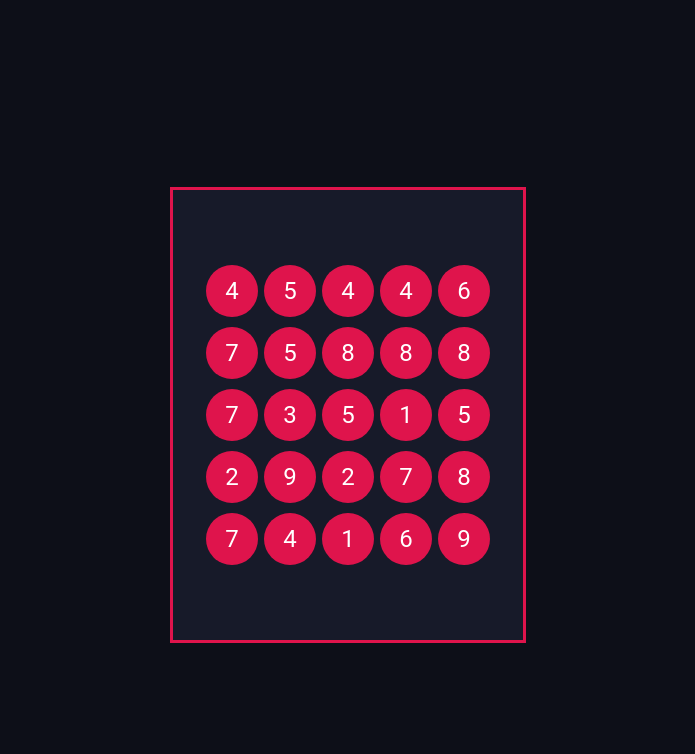
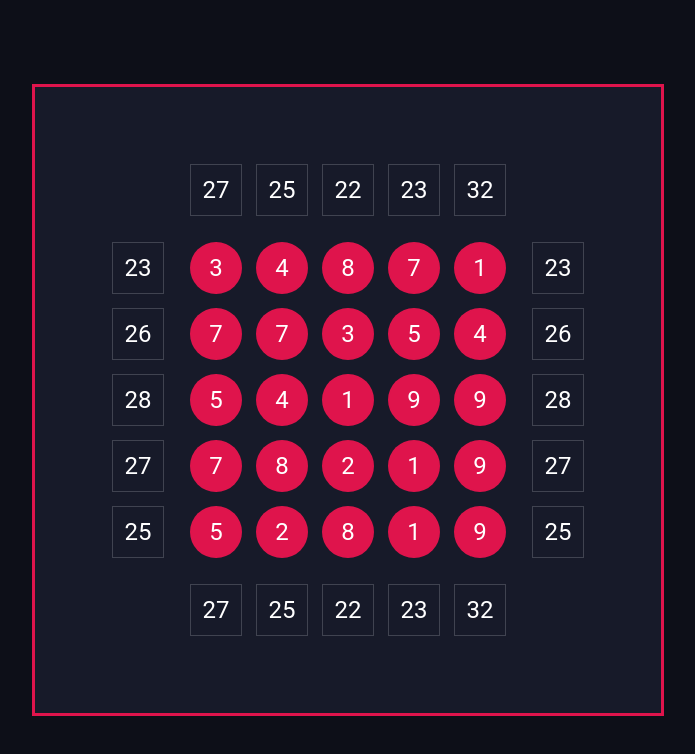
Before and after one commit to mateuszmagier/rullo, a plain HTML site: page index.html in a window 1280 px wide. Shown: the whole page, without its empty margins (292-987 px from the left). Drawn offline with Linux system fonts and the light colour scheme.

Commit message:
Add sum components in rows and columns (currently they contain current sums).

```diff
--- a/js/rullo.js
+++ b/js/rullo.js
@@ -1,3 +1,9 @@
+/*
+    ============
+    RulloRow
+    ============
+*/
+
 let RulloRow = function (numbersArray) {
     this.numbers = numbersArray;
     this.currentRowSum = -1; // current sum of "on" balls in row
@@ -19,13 +25,26 @@
     return this.currentRowSum;
 };
 
+RulloRow.prototype.createTargetSumElement = function () {
+    let targetSumElem = document.createElement("div");
+    targetSumElem.classList.add("target-sum");
+    let number = document.createElement("span");
+    number.classList.add("sum__number");
+    number.textContent = this.currentRowSum;
+    targetSumElem.appendChild(number);
+    return targetSumElem;
+};
+
 /*
     creates and returns HTML element of row containing balls
 */
 RulloRow.prototype.createRowElement = function () {
     let ball, number;
+    let targetSum;
     let row = document.createElement("div");
     row.classList.add("row");
+    targetSum = this.createTargetSumElement();
+    row.appendChild(targetSum);
     for (let i = 0; i < this.numbers.length; i++) {
         ball = document.createElement("div");
         ball.classList.add("ball", "ball--on");
@@ -35,6 +54,7 @@
         ball.appendChild(number);
         row.appendChild(ball);
     }
+    row.appendChild(targetSum.cloneNode(true));
     this.rowElement = row;
     return row;
 };
@@ -43,15 +63,69 @@
     return this.rowElement;
 };
 
-RulloRow.prototype.generateTargetRowSum = function() {
+RulloRow.prototype.generateTargetRowSum = function () {
     let dim = this.numbers.length;
-    let fieldsToSumNumber = Math.floor(Math.random() * (dim-1) + 1); // number of numbers to sum and save in target sum
+    let fieldsToSumNumber = Math.floor(Math.random() * (dim - 1) + 1); // number of numbers to sum and save in target sum
     console.log("Sumuję " + fieldsToSumNumber + "/" + dim);
 }
+
+/*
+    ============
+    RulloColumn
+    ============
+*/
+
+/*
+    rulloRowsArray: array of RulloRow objects
+    index: index of column
+*/
+let RulloColumn = function (rulloRowsArray, index) {
+    this.rowsArray = rulloRowsArray;
+    this.index = index;
+    this.currentColumnSum = -1; // current sum of "on" balls in column
+    this.targetColumnSum = -1; // target sum of "on" balls in column
+    this.column = [];
+    this.columnElement = null;
+
+    this.createColumn();
+};
+
+RulloColumn.prototype.createColumn = function () {
+    this.currentColumnSum = 0;
+    let number;
+    for (let i = 0; i < this.rowsArray.length; i++) {
+        number = this.rowsArray[i].numbers[this.index];
+        this.currentColumnSum += number;
+        this.column.push(number);
+    }
+};
+
+RulloColumn.prototype.getCurrentColumnSum = function () {
+    return this.currentColumnSum;
+};
+
+RulloColumn.prototype.createColumnElement = function() {
+    let column, number;
+    column = document.createElement("div");
+    column.classList.add("target-sum");
+    number = document.createElement("span");
+    number.classList.add("sum__number");
+    number.textContent = this.currentColumnSum;
+    column.appendChild(number);
+    this.columnElement = column;
+    return column;
+};
+
+/*
+    ============
+    Rullo
+    ============
+*/
 
 let Rullo = function (container, options) {
     this.gameContainer = container; // HTML element which is a game container
     this.rows = []; // array of RulloRow objects
+    this.columns = []; // array of RulloColumn objects
 
     const defaultOptions = {
         dim: 5, // number of balls in a row/column
@@ -60,8 +134,9 @@
     };
     this.options = Object.assign({}, defaultOptions, options);
 
-    this.initNumbers();
-    this.initBalls();
+    this.initRows();
+    this.initColumns();
+    this.initGameContainer();
 };
 
 /*
@@ -78,7 +153,7 @@
 /*
     generates random numbers from range and fill array of RulloRow objects
 */
-Rullo.prototype.initNumbers = function () {
+Rullo.prototype.initRows = function () {
     let min = this.options.min;
     let max = this.options.max;
     let randomNumber, rulloRow;
@@ -99,12 +174,35 @@
 };
 
 /*
+    generates RulloColumn objects based on RulloRow objects and puts them into an array
+*/
+Rullo.prototype.initColumns = function () {
+    let column;
+    for (let i = 0; i < this.options.dim; i++) {
+        column = new RulloColumn(this.rows, i);
+        this.columns.push(column);
+        console.log("Kolumna " + (i + 1) + ": " + column.currentColumnSum);
+    }
+};
+
+/*
     creates HTML elements for balls (and rows) and adds them to the game container
 */
-Rullo.prototype.initBalls = function () {
-    let row, ball;
+Rullo.prototype.initGameContainer = function () {
+    let row, col, ball;
+
+    let rowCol = document.createElement("div");
+    rowCol.classList.add("row");
+    for(let i = 0; i < this.columns.length; i++) {
+        col = this.columns[i].createColumnElement();
+        rowCol.appendChild(col);
+    }
+    this.gameContainer.appendChild(rowCol);
+
     for (let i = 0; i < this.rows.length; i++) {
         row = this.rows[i].createRowElement();
         this.gameContainer.appendChild(row);
     }
-}
+
+    this.gameContainer.appendChild(rowCol.cloneNode(true));
+};
--- a/sass/style.scss
+++ b/sass/style.scss
@@ -13,7 +13,8 @@
     text-align: center;
     font-family: "Roboto", sans-serif;
     font-size: 1.5em;
-    margin: 6px 4px;
+    margin: 8px;
+    cursor: pointer;
     box-sizing: border-box;
 }
 
@@ -32,14 +33,37 @@
 
 .game-container {
     background-color: $off-bg-color;
-    margin-top: 30px;
-    padding: 70px 30px;
+    padding: 70px 70px;
     border: $on-bg-color solid 3px;
     box-sizing: border-box;
 }
 
 .row {
-    box-sizing: border-box;
+
+    &:first-child {
+        margin-bottom: 12px;
+    }
+
+    &:last-child {
+        margin-top: 12px;
+    }
+
+    &:first-child,
+    &:last-child {
+        display: flex;
+        justify-content: center;
+
+        .target-sum {
+
+            &:first-child {
+                margin-right: 8px;
+            }
+
+            &:last-child {
+                margin-left: 8px;
+            }
+        }
+    }
 }
 
 .ball {
@@ -47,7 +71,6 @@
     display: inline-block;
     border-radius: 100%;
     box-shadow: 0 0 0 1px $on-bg-color;
-    cursor: pointer;
     transition: all 0.1s ease-in;
 
     &:not(.ball--locked):hover {
@@ -76,9 +99,18 @@
     }
 }
 
-.sum {
+.target-sum {
     @include generalStyles;
+    display: inline-block;
     box-shadow: 0 0 0 1px $off-border-color;
+
+    &:first-child {
+        margin-right: 20px;
+    }
+
+    &:last-child {
+        margin-left: 20px;
+    }
 
     &--completed {
         box-shadow: 0 0 0 2px $on-locked-border-color;
```
Also changed, not shown: css/style.css, 1 other file.
